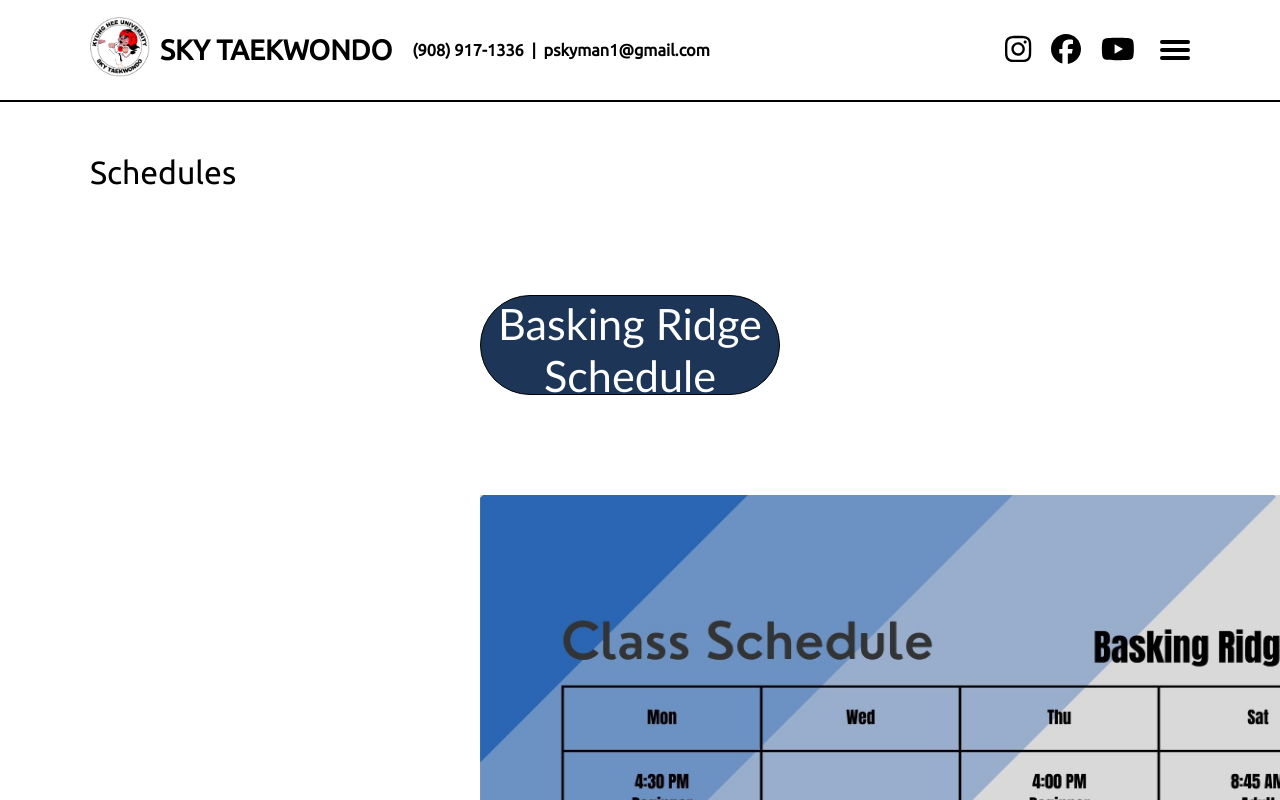
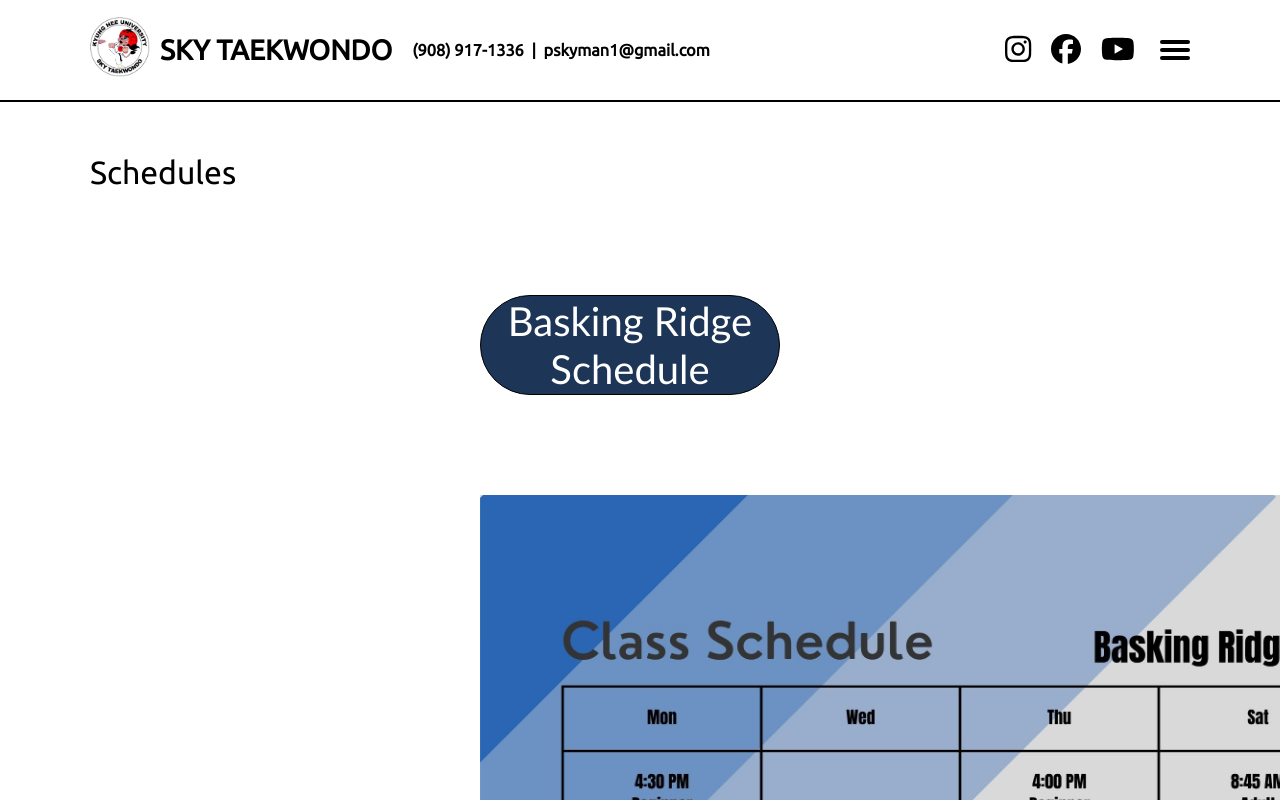
Before and after one commit to NicholasChanng/sky-taekwondo-website, a React (Create React App) app: page /schedule in a window 1280 px wide. Shown: the top 800 px of the page. Built offline with nearby package versions, Linux system fonts and the light colour scheme.

Commit message:
Anthony - 2.1
Changed font of button

```diff
--- a/src/components/Schedule/schedule.scss
+++ b/src/components/Schedule/schedule.scss
@@ -29,7 +29,7 @@
   color: white;
   height: 100px;
   width: 300px;
-  font-size: 2.7rem;
+  font-size: 2.5rem;
   border-radius: 50px;
   font-weight: 500;
   font-family: "Trebuchet MS";
```
